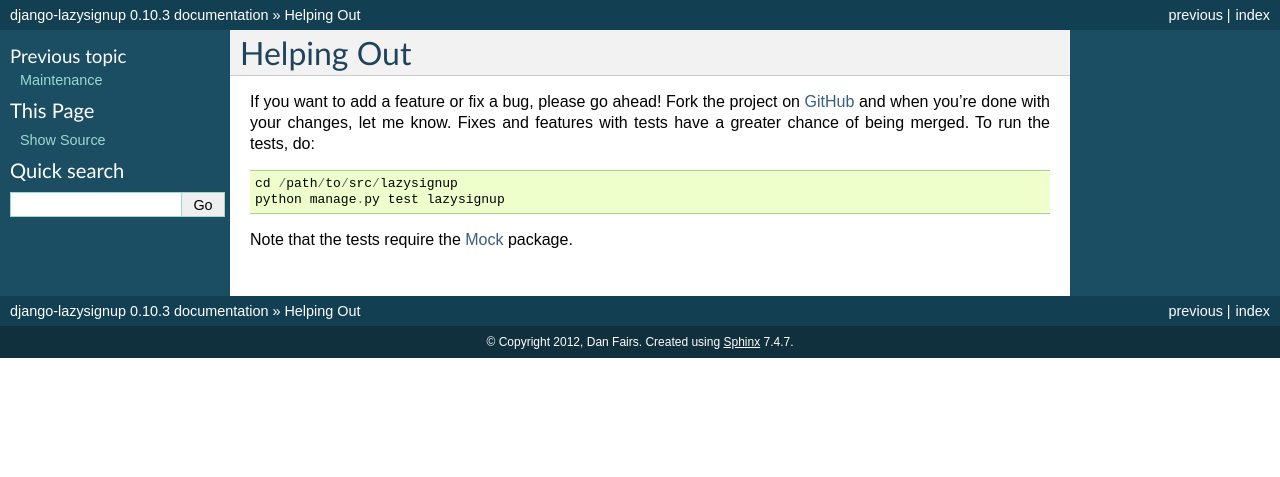
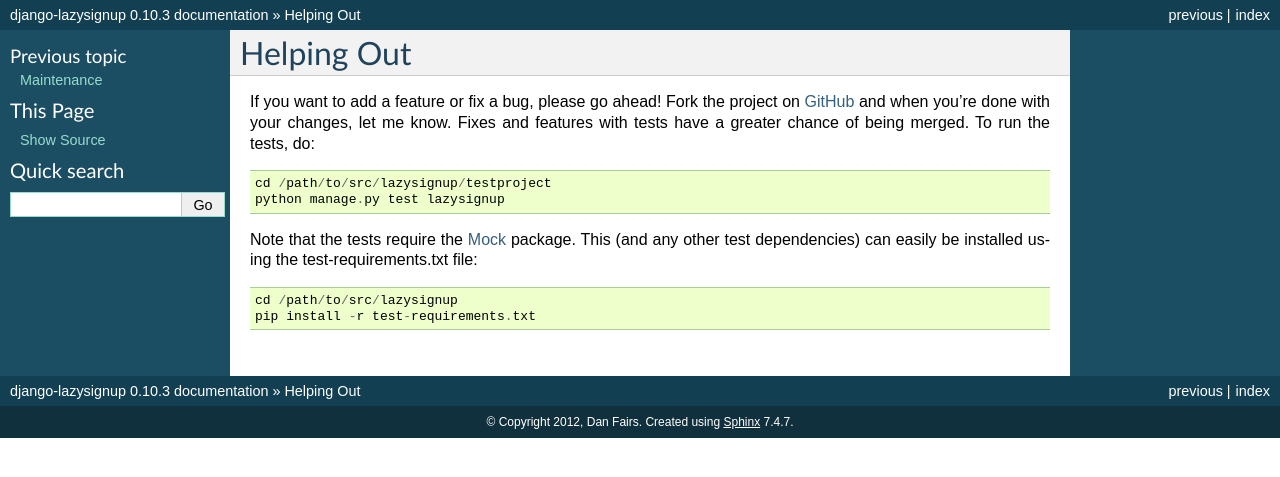
Before and after one commit to danfairs/django-lazysignup, a Sphinx documentation site: the page built from docs/contributing.rst, in a window 1280 px wide. Shown: the top 477 px of the page. Built offline with Sphinx 7.4.7, drawn with Linux system fonts in a browser that asks for light colours.

Commit message:
Update docs.

```diff
--- a/docs/contributing.rst
+++ b/docs/contributing.rst
@@ -6,10 +6,14 @@ on `GitHub`_ and when you're done with your changes, let me know. Fixes and
 features with tests have a greater chance of being merged. To run the tests,
 do::
 
-  cd /path/to/src/lazysignup
+  cd /path/to/src/lazysignup/testproject
   python manage.py test lazysignup
 
-Note that the tests require the `Mock`_ package.
+Note that the tests require the `Mock`_ package. This (and any other test
+dependencies) can easily be installed using the test-requirements.txt file::
+
+  cd /path/to/src/lazysignup
+  pip install -r test-requirements.txt
 
 .. _GitHub: https://github.com/danfairs/django-lazysignup
 .. _Mock: http://www.voidspace.org.uk/python/mock/
```
